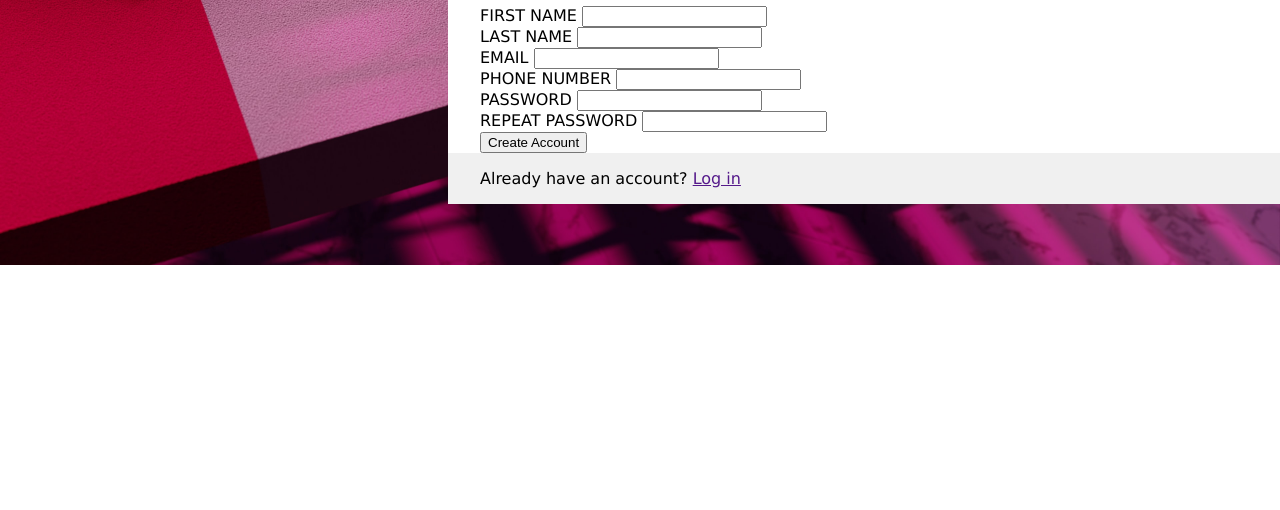
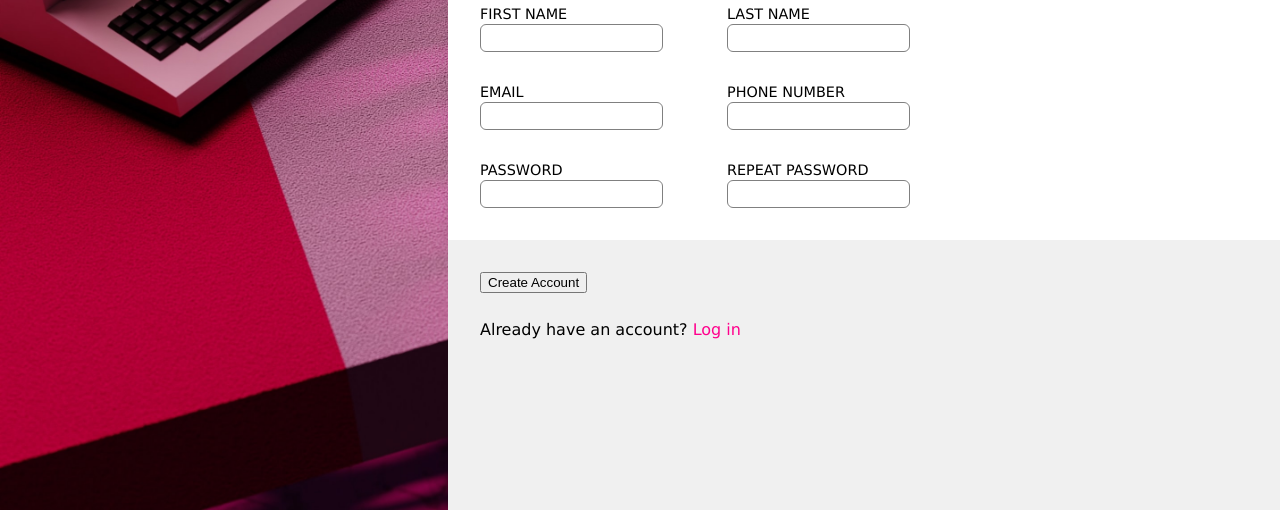
Before and after one commit to n0guera/odin-sign-up-form, a plain HTML site: page index.html in a window 1280 px wide. Shown: the part 455-965 px from the top of the page. Before the commit the page ends 800 px from the top, so only its background shows below. Drawn offline with Linux system fonts and the light colour scheme.

Commit message:
Add styling for the sign up form

```diff
--- a/css/style.css
+++ b/css/style.css
@@ -60,12 +60,57 @@ body {
     padding-bottom: 5.5vh;
 }
 
+/* .first-container p {
+    color: white;
+} */
+
 .second-container {
     background-color: white;
     padding-left: 2.5vw;
+    box-shadow: 0px 10px 15px -3px rgba(0,0,0,0.1);
+}
+
+.fieldset-container {
+    display: flex;
+}
+
+.fieldset label{
+    display: block;
+    font-size: 0.9rem;
+    margin-bottom: 2px;
+}
+
+input:focus {
+    outline: 0;
+    border: 1px solid #ff008d;
+    box-shadow: 2px 2px 6px grey;
+}
+
+input {
+    height: 1.5rem;
+    border-radius: 6px;
+    border: 1px solid grey;
+    margin-bottom: 32px;
+    margin-right: 64px;
+}
+
+button[type="submit"] {
+    position: absolute;
+    margin-top: 32px;
 }
 
 .third-container {
     background-color: rgb(240, 240, 240);
     padding-left: 2.5vw;
+    padding-top: 64px;
+    height: 25.73vh;
 }
+
+/* .third-container p {
+    color: white;
+} */
+
+.third-container a {
+    text-decoration: none;
+    color: #ff008d;
+}
--- a/index.html
+++ b/index.html
@@ -51,7 +51,7 @@
                 <div class="fieldset-container">
                     <div class="fieldset">
                         <label for="password">PASSWORD</label>
-                        <input type="password" id="password" name="password" pattern="^(?=.*\d)(?=.*[a-z])(?=.*[A-Z])(?!.*\s).*$" required autocomplete="off">
+                        <input type="password" id="password" name="password" pattern="^(?=.*\d)(?=.*[a-z])(?=.*[A-Z])(?!.*\s).*$" minlength="5" required autocomplete="off">
                     </div>
                     <div class="fieldset">
                         <label for="repeat-password">REPEAT PASSWORD</label>
```
